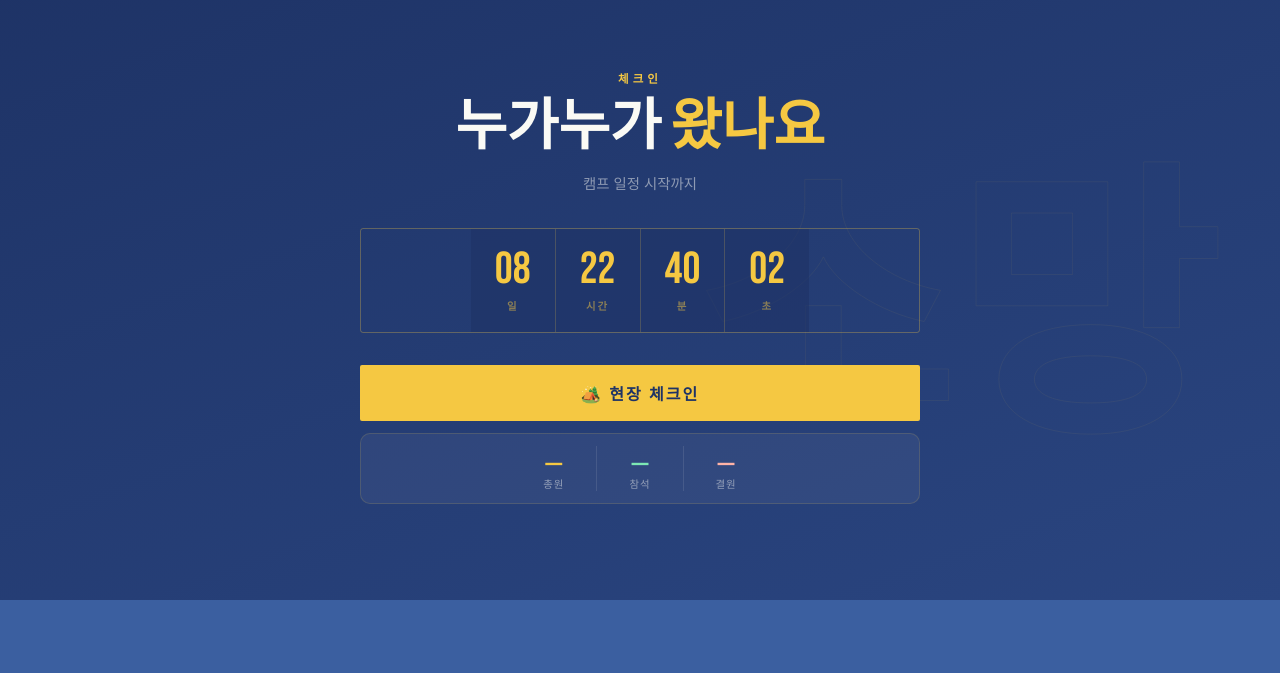
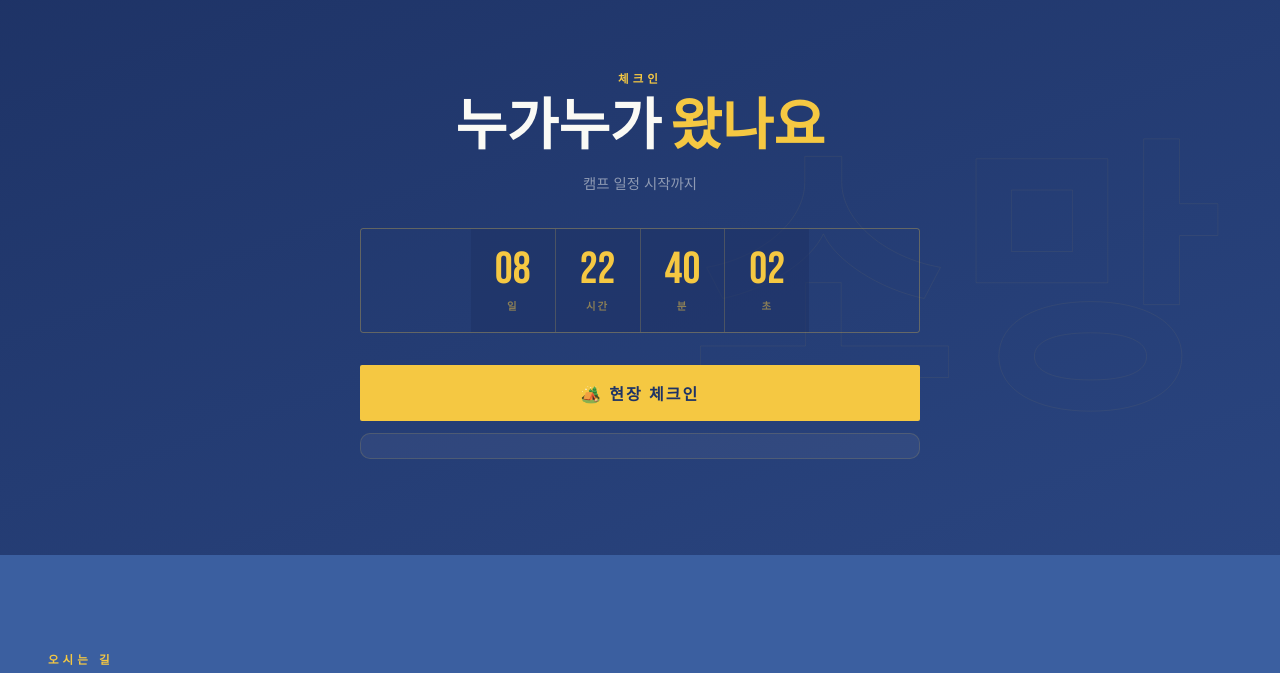
Before and after one commit to Ezekiel-Lee/EJEPCamp2026, a plain HTML site: page index.html in a window 1280 px wide. Shown: the part 3499-4172 px from the top of the page. Drawn offline with Linux system fonts and the light colour scheme.

Commit message:
Remove attendance statistics from index.html
Removed attendance statistics display from the stats preview section.

```diff
--- a/index.html
+++ b/index.html
@@ -683,21 +683,7 @@
     <div style="margin-top:1rem; display:flex; flex-direction:column; gap:0.75rem;">
       <button class="btn-primary" style="width:100%; padding:1rem; font-size:1rem;" onclick="window.location.href='checkin.html'">🏕️ 현장 체크인</button>
       <div id="stats-preview" style="display:flex; justify-content:center; gap:2rem; padding:0.75rem; background:rgba(255,255,255,0.05); border-radius:10px; border:1px solid rgba(245,200,66,0.15);">
-        <div style="text-align:center">
-          <div style="font-size:1.3rem;font-weight:900;color:var(--accent)" id="idx-total">—</div>
-          <div style="font-size:0.65rem;color:rgba(250,250,245,0.5);letter-spacing:1px;text-transform:uppercase">총원</div>
-        </div>
-        <div style="width:1px;background:rgba(250,250,245,0.1)"></div>
-        <div style="text-align:center">
-          <div style="font-size:1.3rem;font-weight:900;color:#7DE8B4" id="idx-attended">—</div>
-          <div style="font-size:0.65rem;color:rgba(250,250,245,0.5);letter-spacing:1px;text-transform:uppercase">참석</div>
-        </div>
-        <div style="width:1px;background:rgba(250,250,245,0.1)"></div>
-        <div style="text-align:center">
-          <div style="font-size:1.3rem;font-weight:900;color:#FFB3A7" id="idx-absent">—</div>
-          <div style="font-size:0.65rem;color:rgba(250,250,245,0.5);letter-spacing:1px;text-transform:uppercase">결원</div>
-        </div>
-      </div>
+     </div>
     </div>
   </div>
 </section>
```
